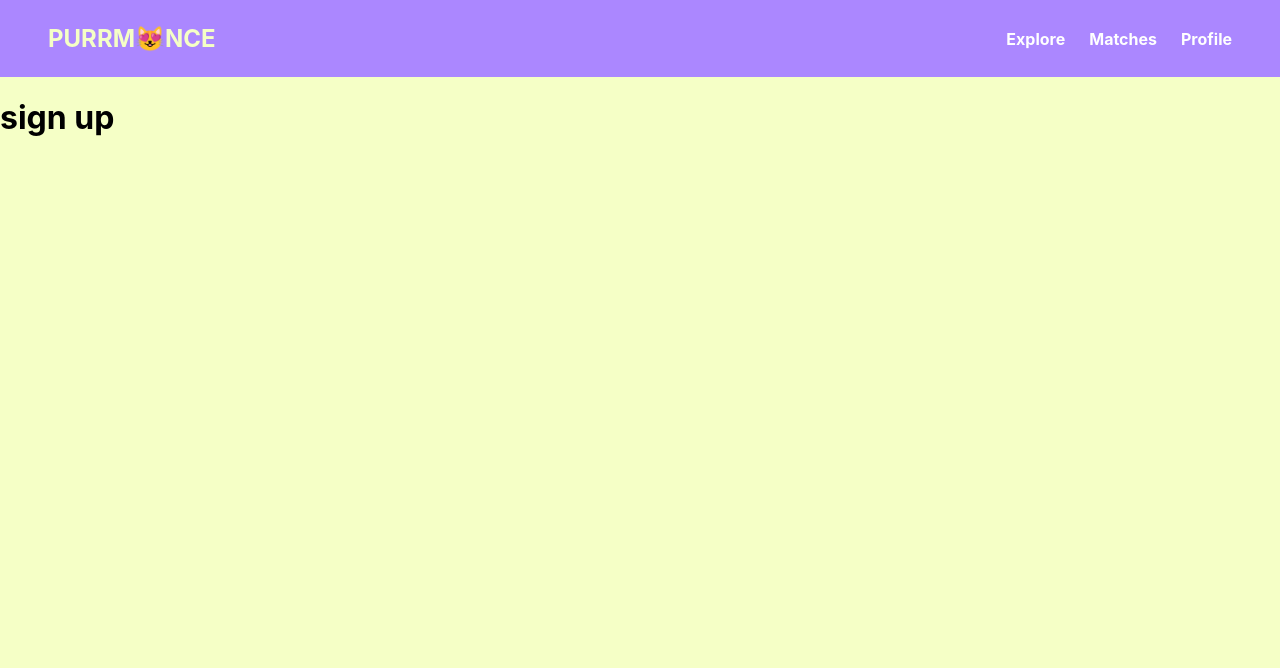
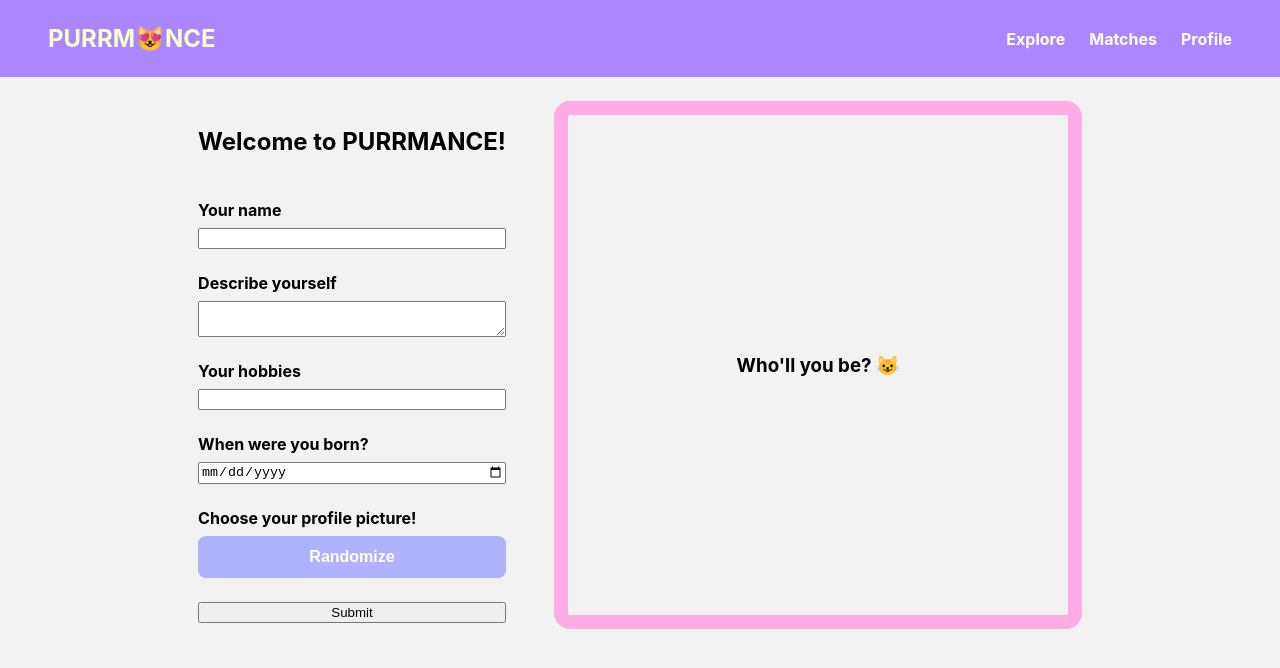
Before and after one commit to bercivarga/catfish-project, a React (Create React App) app: page /signup in a window 1280 px wide. Shown: the top 668 px of the page. Built offline with nearby package versions, Linux system fonts and the light colour scheme.

Commit message:
add profile creator

```diff
--- a/src/App.css
+++ b/src/App.css
@@ -1,4 +1,4 @@
 .App {
   height: 100vh;
-  background-color: #F5FFC6;
+  background-color: #F2F2F2;
 }
--- a/src/App.js
+++ b/src/App.js
@@ -1,13 +1,25 @@
+import { useState } from 'react';
 import { Outlet } from 'react-router-dom';
 import Navbar from './components/Navbar';
+import { AppContext } from './context';
 import './App.css';
 
 function App() {
+  const [userState, setUserState] = useState();
+  const [matches, setMatches] = useState();
+
   return (
-    <div className="App">
-      <Navbar />
-      <Outlet />
-    </div>
+    <AppContext.Provider value={{
+      userState,
+      matches,
+      setUserState,
+      setMatches
+    }}>
+      <div className="App">
+        <Navbar />
+        <Outlet />
+      </div>
+    </AppContext.Provider>
   );
 }
 
--- /dev/null
+++ b/src/components/ProfileCreator/index.js
@@ -0,0 +1,71 @@
+import { useState } from 'react'
+import useAppContext from '../../context'
+import './styles.css'
+
+export default function ProfileCreator() {
+  const [name, setName] = useState()
+  const [description, setDescription] = useState()
+  const [hobbies, setHobbies] = useState()
+  const [age, setAge] = useState()
+  const [picture, setPicture] = useState()
+
+  const { setUserState } = useAppContext();
+
+  function handleSubmit(event) {
+    event.preventDefault();
+
+    const user = {
+      name,
+      description,
+      hobbies,
+      age,
+      picture
+    }
+
+    setUserState(user);
+  }
+
+  async function getRandomCat() {
+    try {
+      const res = await fetch('https://cataas.com/cat?json=true');
+      const data = await res.json();
+      setPicture('https://cataas.com/' + data.url);
+    } catch(err) {
+      console.error(err)
+    }
+  }
+
+  return (
+    <div className='profile-creator'>
+      <form onSubmit={handleSubmit}>
+        <h2>Welcome to PURRMANCE!</h2>
+        <div className='field-wrapper'>
+          <label>Your name</label>
+          <input type={'text'} value={name} onChange={(e) => setName(e.target.value)} />
+        </div>
+        <div className='field-wrapper'>
+          <label>Describe yourself</label>
+          <textarea value={description} onChange={(e) => setDescription(e.target.value)} />
+        </div>
+        <div className='field-wrapper'>
+          <label>Your hobbies</label>
+          <input type={'text'} value={hobbies} onChange={(e) => setHobbies(e.target.value)} />
+        </div>
+        <div className='field-wrapper'>
+          <label>When were you born?</label>
+          <input type={'date'} value={age} onChange={(e) => setAge(e.target.value)} />
+        </div>
+        <div className='field-wrapper'>
+          <label>Choose your profile picture!</label>
+          <button type='button' className='randomize-button' onClick={getRandomCat}>Randomize</button>
+        </div>
+        <button type='submit' className='submit-button'>Submit</button>
+      </form>
+
+      <div className='profile-image-wrapper'>
+        {!picture && <h3>Who'll you be? 😺</h3>}
+        {picture && <img src={picture} alt="your-profile-pic" />}
+      </div>
+    </div>
+  )
+}
--- /dev/null
+++ b/src/components/ProfileCreator/styles.css
@@ -0,0 +1,75 @@
+.profile-creator {
+  padding: 24px;
+  display: flex;
+  align-items: center;
+  justify-content: center;
+  gap: 48px;
+}
+
+.profile-creator form {
+  display: flex;
+  flex-direction: column;
+  gap: 24px;
+}
+
+.field-wrapper {
+  display: flex;
+  flex-direction: column;
+  gap: 8px;
+}
+
+.field-wrapper label {
+  font-weight: 700;
+}
+
+.profile-image-wrapper {
+  height: 500px;
+  width: 500px;
+  overflow: hidden;
+  display: flex;
+  align-items: center;
+  justify-content: center;
+  border-radius: 16px;
+  border: 14px solid #FFACE4;
+}
+
+.profile-image-wrapper img {
+  object-fit: cover;
+  height: 100%;
+  width: 100%;
+}
+
+.randomize-button {
+  color: white;
+  cursor: pointer;
+  padding: 12px;
+  font-size: 16px;
+  font-weight: 700;
+  animation-name: colorJump;
+  animation-timing-function: linear;
+  animation-duration: 5s;
+  animation-iteration-count: infinite;
+  border: none;
+  border-radius: 8px;
+}
+
+@keyframes colorJump {
+  0% {
+    background-color: #AB87FF;
+  }
+  20% {
+    background-color: #B4E1FF;
+  }
+  40% {
+    background-color: #FFACE4;
+  }
+  60% {
+    background-color: #C1FF9B;
+  }
+  80% {
+    background-color: #F5FFC6;
+  }
+  100% {
+    background-color: #AB87FF;
+  }
+}
--- /dev/null
+++ b/src/context.js
@@ -0,0 +1,7 @@
+import { createContext, useContext } from "react";
+
+export const AppContext = createContext(null);
+
+export default function useAppContext() {
+  return useContext(AppContext);
+}
--- a/src/index.js
+++ b/src/index.js
@@ -7,6 +7,7 @@ import {
   Outlet,
 } from "react-router-dom";
 import App from './App';
+import ProfileCreator from './components/ProfileCreator';
 import './index.css';
 
 ReactDOM.render(
@@ -14,7 +15,7 @@ ReactDOM.render(
     <BrowserRouter>
     <Routes>
       <Route path="/" element={<App />}>
-        <Route path="/signup" element={<h1>sign up</h1>} />
+        <Route path="/signup" element={<ProfileCreator />} />
         <Route path="/explore" element={<h1>explore</h1>} />
         <Route path="profile" element={<Outlet />}>
           <Route path="me" element={<h1>my profile</h1>} />
```
Also changed, not shown: src/components/Navbar/styles.css (+0 -13 lines), src/index.css (+12 -0 lines).
